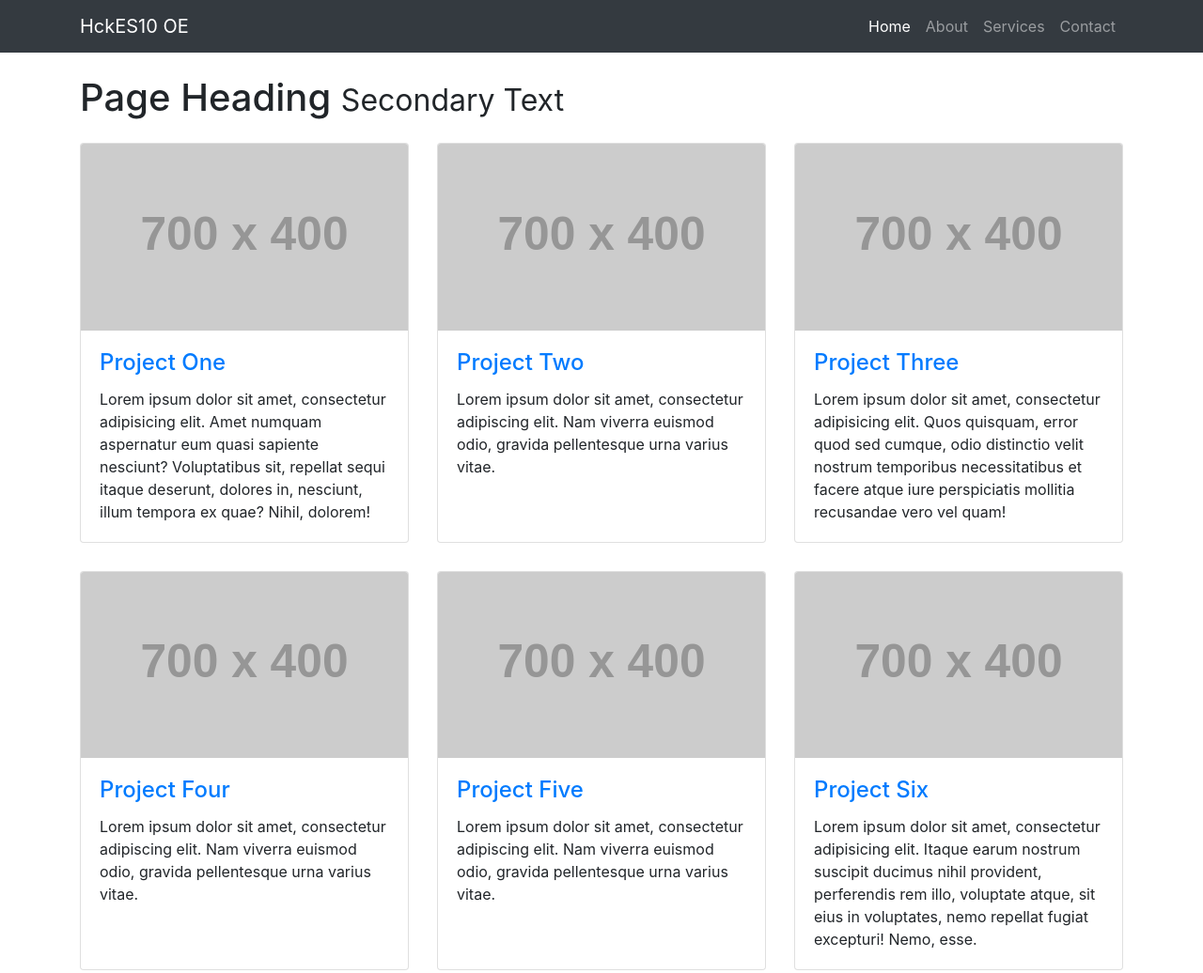
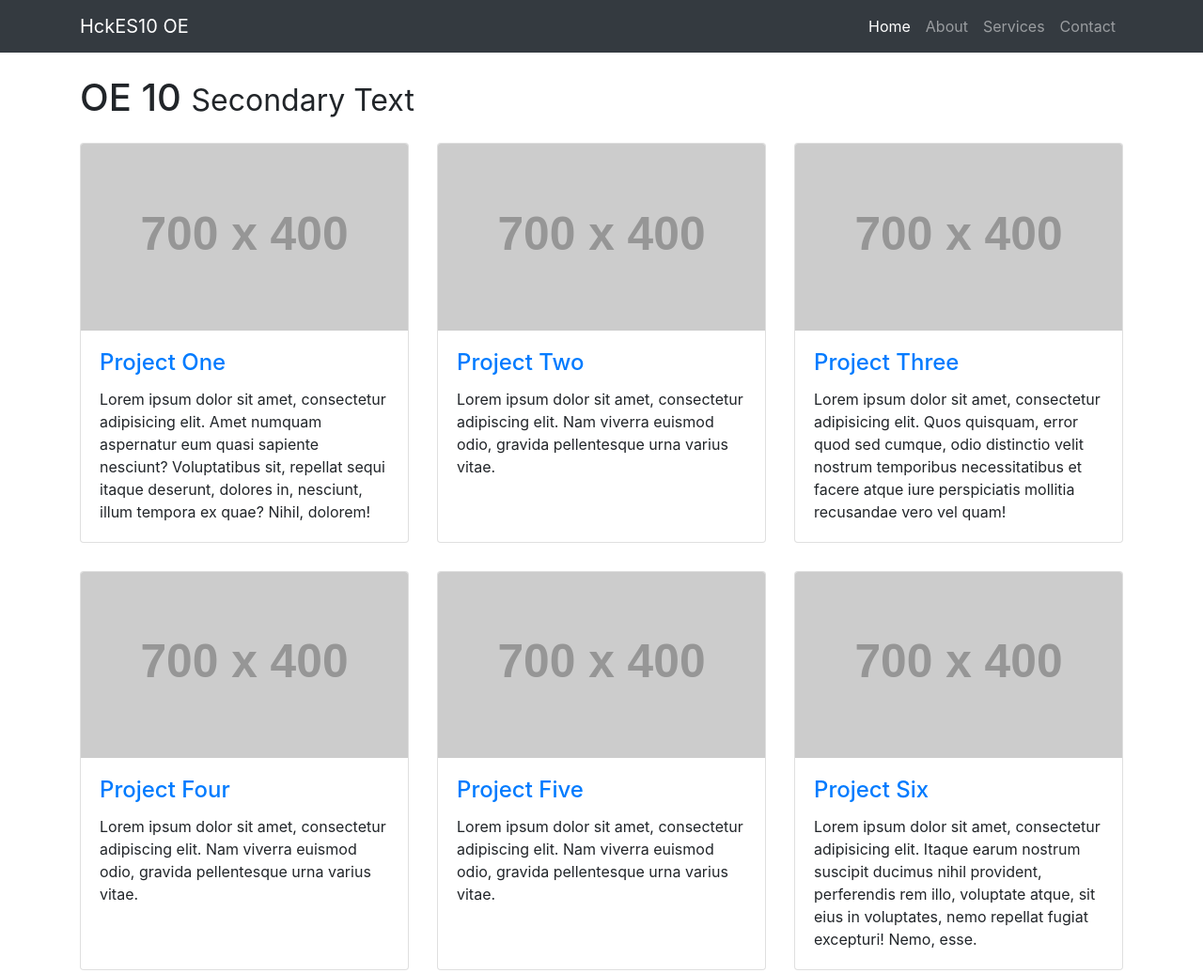
Before and after one commit to testnpnoe/hckes1-0, a website: page index.html in a window 1280 px wide. Shown: the top 1036 px of the page at 94% size. Drawn offline with Linux system fonts and the light colour scheme; placeholder pictures from the web are drawn by us.

Commit message:
Update index.html

```diff
--- a/index.html
+++ b/index.html
@@ -52,7 +52,7 @@
     <div class="container">
 
       <!-- Page Heading -->
-      <h1 class="my-4">Page Heading
+      <h1 class="my-4">OE 10
         <small>Secondary Text</small>
       </h1>
 
```
